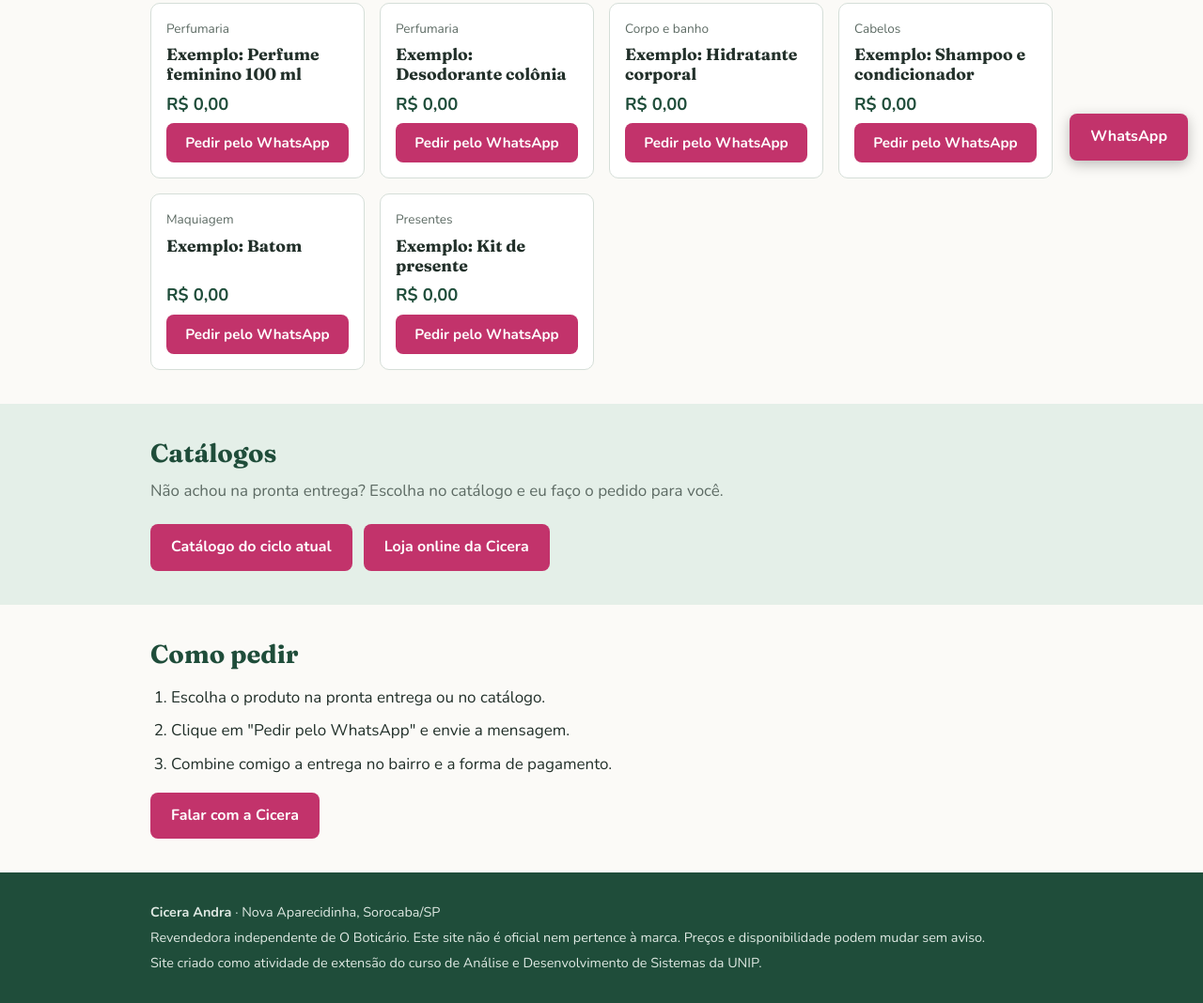
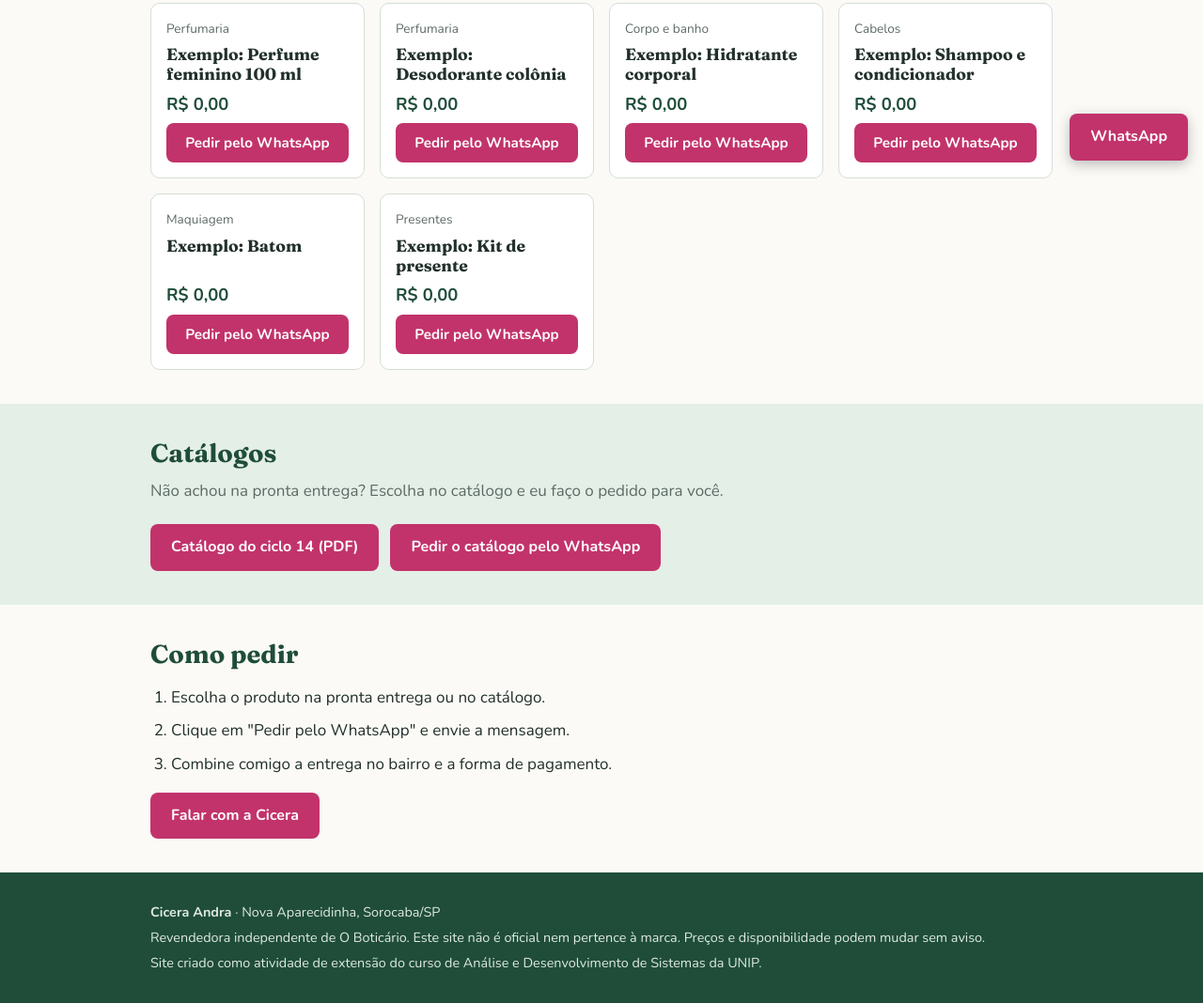
Before and after one commit to matheusti128-spec/cicera-andrasite, a plain HTML site: page index.html in a window 1280 px wide. Shown: the part 613-1681 px from the top of the page at 94% size. Drawn offline with nearby package versions, Linux system fonts and the light colour scheme.

Commit message:
Update index.html

```diff
--- a/index.html
+++ b/index.html
@@ -120,7 +120,7 @@ footer p{margin:.3em 0}
 
 <script>
 /* ===== EDITE AQUI ===== */
-var WHATSAPP = "5515999999999"; // 55 + DDD + número, só dígitos
+var WHATSAPP = "5511997117984"; // 55 + DDD + número, só dígitos
 var ATUALIZADO = "13/10/2026";  // data da última atualização do estoque
 
 // Pronta entrega: troque pelos produtos que ela tem em estoque.
@@ -135,8 +135,8 @@ var PRONTA_ENTREGA = [
 
 // Catálogos: cole o link de cada catálogo ou da loja de revendedora dela.
 var CATALOGOS = [
-  { nome: "Catálogo do ciclo atual", url: "#" },
-  { nome: "Loja online da Cicera", url: "#" }
+  { nome: "Catálogo do ciclo 14 (PDF)", url: "catalogo.pdf" },
+  { nome: "Pedir o catálogo pelo WhatsApp", url: linkZap("Oi, Cicera! Pode me enviar o catálogo atual?") }
 ];
 /* ===== FIM DA ÁREA DE EDIÇÃO ===== */
 
```
